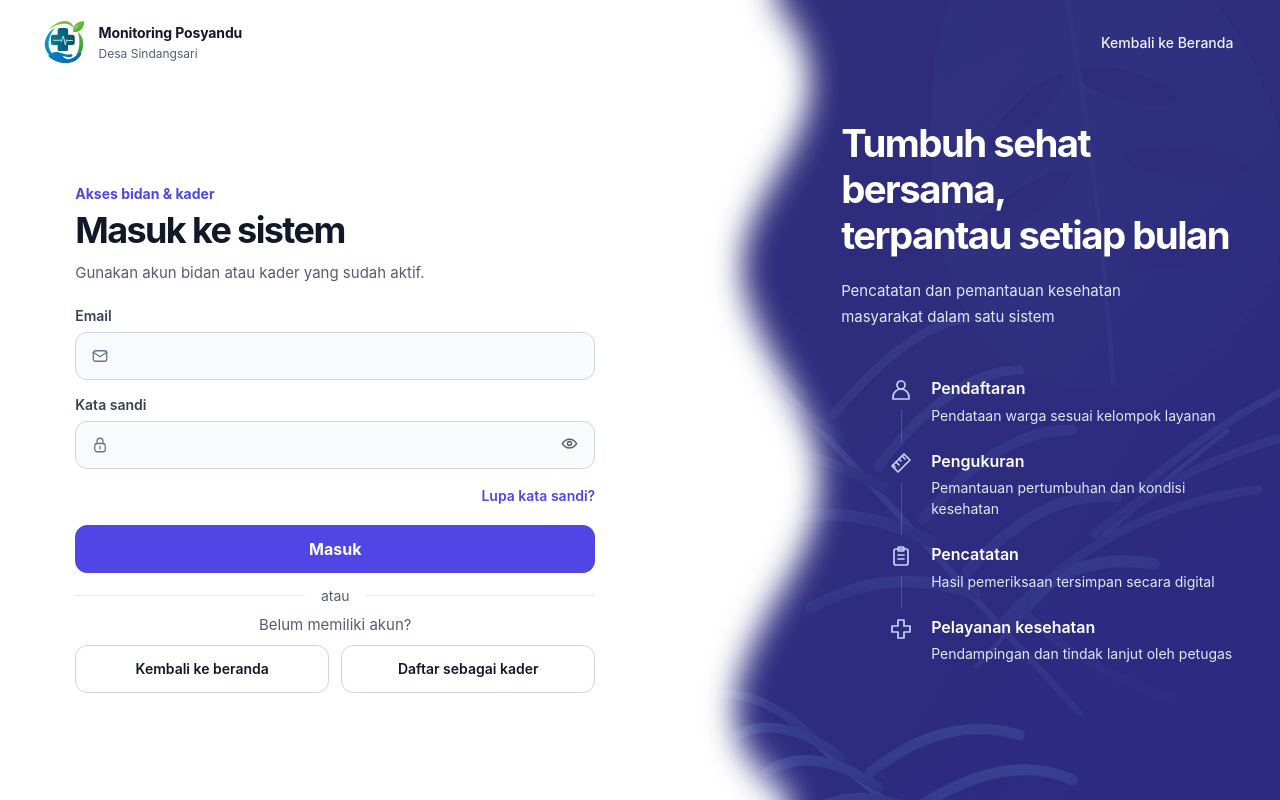
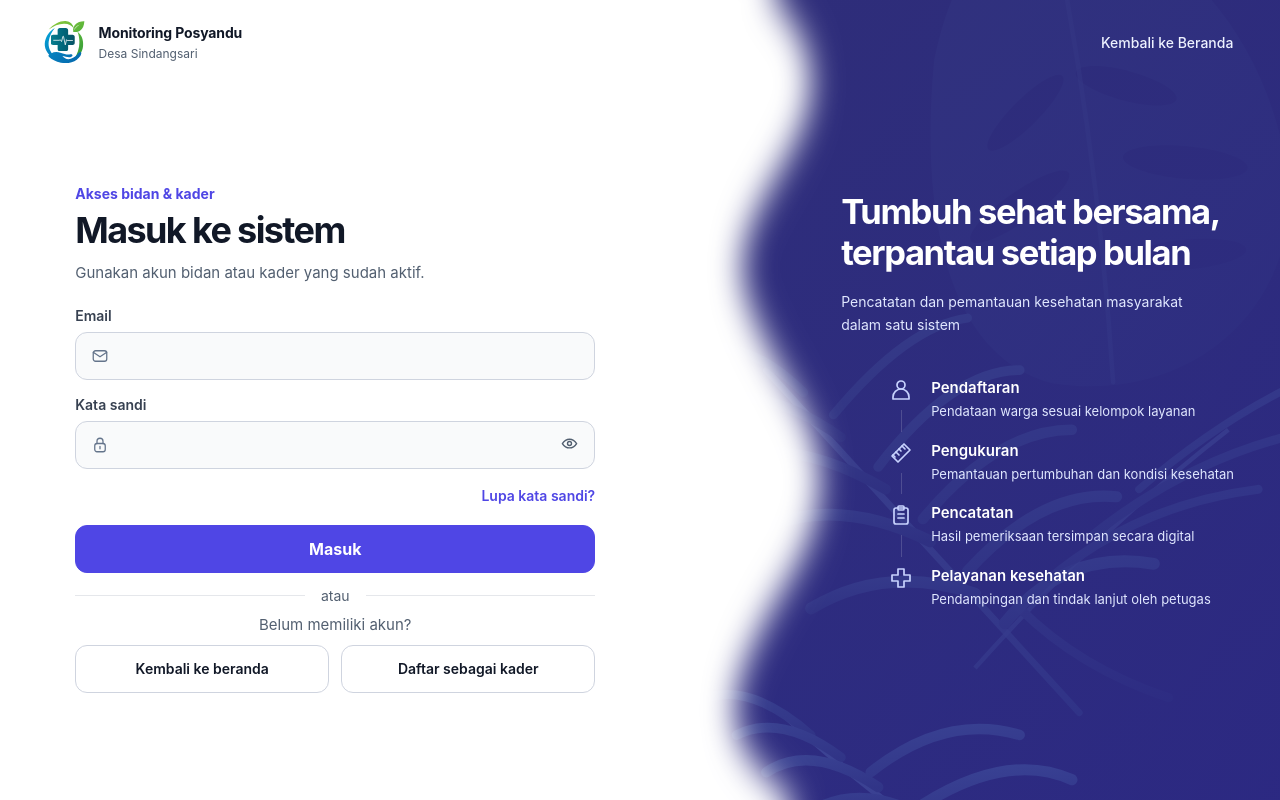
Before and after one commit to crismanturnip/monitoring-posyandu-sindangsari, a Next.js app in the folder next-app/: page /login in a window 1280 px wide. Built offline with nearby package versions, Linux system fonts and the light colour scheme.

Commit message:
Sesuaikan alur di layar pendek

```diff
--- a/next-app/components/auth-shell.module.css
+++ b/next-app/components/auth-shell.module.css
@@ -81,7 +81,13 @@
   .submit, .secondaryButton { min-height: 48px; padding-block: 11px; }
   .divider { margin: 12px 0 8px; }
   .alternative p { margin-bottom: 8px; }
-  .artCaption { padding-top: 64px; }
+  .artCaption { padding-top: 64px; padding-bottom: 64px; }
+  .artCaption h2 { font-size: clamp(28px, 2.7vw, 40px); }
+  .artCaption > p { margin-top: 16px; font-size: 14px; }
+  .serviceFlow { gap: 18px; margin-top: 40px; }
+  .serviceStep strong { font-size: 15px; }
+  .serviceStep p { margin-top: 4px; font-size: 13px; }
+  .serviceStep:not(:last-child)::after { bottom: -10px; }
 }
 @media (max-width: 760px) {
   .identity { flex-wrap: wrap; gap: 8px 16px; margin-bottom: 24px; }
```
